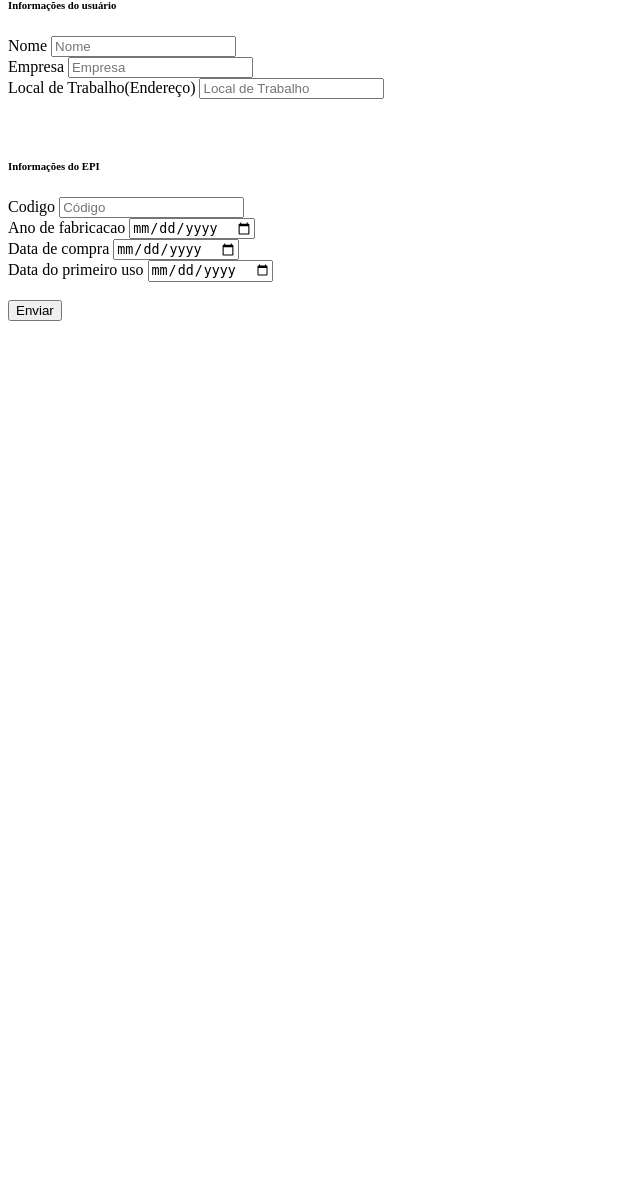
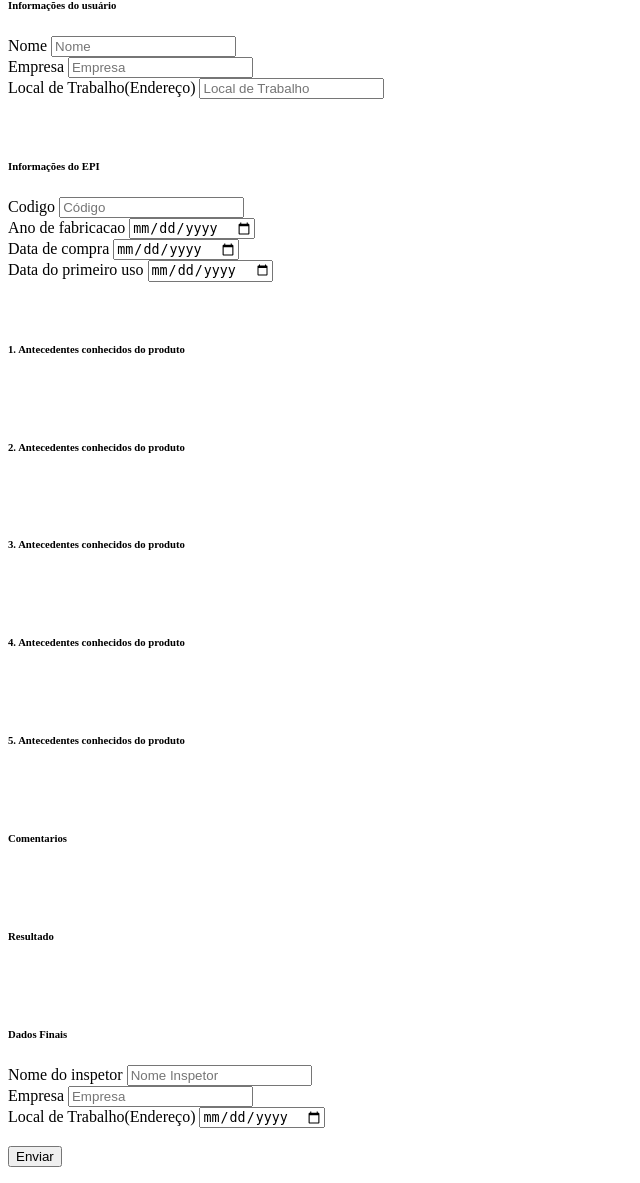
Before and after one commit to GuilhermeLouback/Ambev, a PHP site: page /form.php in a window 1280 px wide. Shown: the part 278-1461 px from the top of the page, without its empty margins (0-640 px from the left). Before the commit the page ends 599 px from the top, so only its background shows below. Run offline with PHP 8.4, Linux system fonts and the light colour scheme; data that the repository does not hold is empty.

Commit message:
correcao

```diff
--- a/src/views/form.php
+++ b/src/views/form.php
@@ -110,6 +110,106 @@ Baixe as instrucoes em <a href="https://www.ultrasafe.com.br" target="_blank">Ul
     </div>
 
 
+    <br></br>
+
+
+    <h6>1. Antecedentes conhecidos do produto</h6>
+    <div class="form-row">
+    </div>
+
+
+    <br></br>
+
+
+<h6>2. Antecedentes conhecidos do produto</h6>
+<div class="form-row">
+</div>
+
+
+<br></br>
+
+
+<h6>3. Antecedentes conhecidos do produto</h6>
+<div class="form-row">
+</div>
+
+
+<br></br>
+
+
+<h6>4. Antecedentes conhecidos do produto</h6>
+<div class="form-row">
+</div>
+
+
+<br></br>
+
+
+<h6>5. Antecedentes conhecidos do produto</h6>
+<div class="form-row">
+</div>
+
+
+<br></br>
+
+<h6>Comentarios </h6>
+<div class="form-row">
+</div>
+
+
+
+<br></br>
+
+<h6>Resultado</h6>
+<div class="form-row">
+</div>
+
+
+<br></br>
+
+<h6>Dados Finais</h6>
+<div class="form-row">
+        <div class="form-group col-md-8">
+            <label for="nome_insp">Nome do inspetor</label>
+            <input type="text"
+                class="form-control <?= $erros['nome_insp'] ? 'is-invalid' : ''?>"
+                id="nome_insp" name="nome_insp" placeholder="Nome Inspetor"
+                value="<?= $_POST['nome_insp'] ?>">
+            <div class="invalid-feedback">
+                <?= $erros['nome_insp'] ?>
+            </div>
+        </div>
+        <div class="form-group col-md-4">
+            <label for="empresa">Empresa</label>
+            <input type="text"
+                class="form-control <?= $erros['empresa'] ? 'is-invalid' : ''?>"
+                id="empresa" name="nascimento"
+                placeholder="Empresa"
+                value="<?= $_POST['empresa'] ?>">
+            <div class="invalid-feedback">
+                <?= $erros['empresa'] ?>
+            </div>
+        </div>
+    </div>
+    <div class="form-row">
+        <div class="form-group col-md-3">
+            <label for="ltrabalho">Local de Trabalho(Endereço)</label>
+            <input type="date"
+                class="form-control <?= $erros['ltrabalho'] ? 'is-invalid' : ''?>"
+                id="ltrabalho" name="ltrabalho" placeholder="Local de Trabalho"
+                value="<?= $_POST['ltrabalho'] ?>">
+            <div class="invalid-feedback">
+                <?= $erros['ltrabalho'] ?>
+            </div>
+        </div>
+    </div>
+</div>
+
+
+
+
+
+
 
 
 <br>
```
Also changed, not shown: extras/db.sql (+2 -11 lines).
